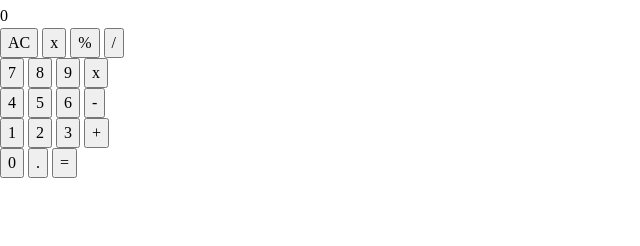
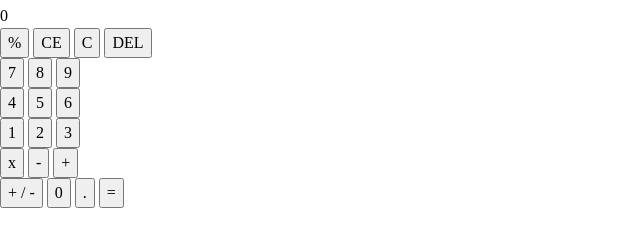
Before and after one commit to progchris00/TOP-Projects, a plain HTML site: page Project-5-Calculator/index.html in a window 1280 px wide. Shown: the part 44-290 px from the top of the page, without its empty margins (0-640 px from the left). Drawn offline with Linux system fonts and the light colour scheme.

Commit message:
feat: restructure HTML

```diff
--- a/Project-5-Calculator/index.html
+++ b/Project-5-Calculator/index.html
@@ -10,31 +10,38 @@
     <main>
       <h1>Calculator</h1>
       <div class="input">0</div>
+      <div class="row-first">
+        <button>%</button>
+        <button>CE</button>
+        <button>C</button>
+        <button>DEL</button>
+      </div>
       <div>
-        <button>AC</button>
-        <button>x</button>
-        <button>%</button>
-        <button>/</button>
-      </div>
+        <div class="buttons-numbers">
           <div>
             <button>7</button>
             <button>8</button>
             <button>9</button>
-        <button>x</button>
           </div>
           <div>
             <button>4</button>
             <button>5</button>
             <button>6</button>
-        <button>-</button>
           </div>
           <div>
             <button>1</button>
             <button>2</button>
             <button>3</button>
+          </div>
+        </div>
+        <div class="buttons-operations">
+          <button>x</button>
+          <button>-</button>
           <button>+</button>
         </div>
-      <div>
+      </div>
+      <div class="row-last">
+        <button>+ / -</button>
         <button>0</button>
         <button>.</button>
         <button>=</button>
```
Lines whose indentation alone changed are shown as unchanged.
